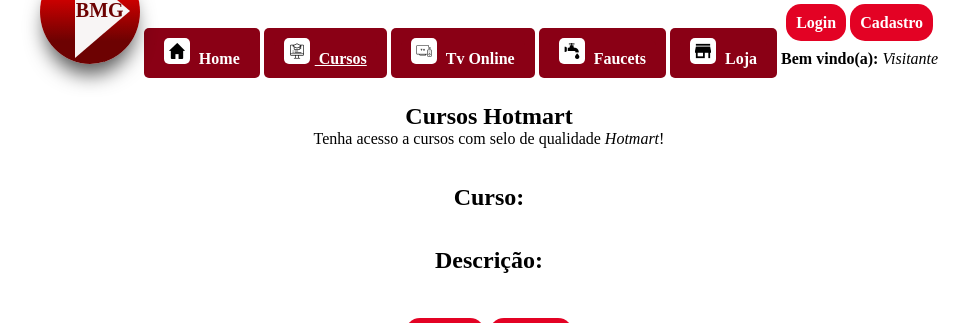
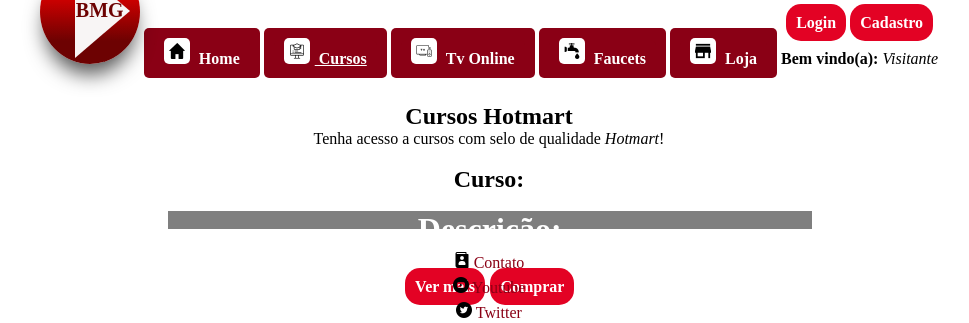
Before and after one commit to flavioleoneramos/bibliotecamusicalgospel, a PHP site: page /curso.php in a window 1280 px wide. Shown: the part 45-368 px from the top of the page, without its empty margins (151-1120 px from the left). Run offline with PHP 8.4, Linux system fonts and the light colour scheme; tables that the repository leaves empty or names only in its code hold one stand-in row (values such as "Sample post"); data that the repository does not hold is empty.

Commit message:
paginaCurso

```diff
--- a/_class/conexaoClass.php
+++ b/_class/conexaoClass.php
@@ -213,25 +213,24 @@
             $cur->setDescricaoCurso($row["descricaoCurso"]);
             echo "<ul>";
                 echo "<li>";
-                echo "</br>";echo "</br>";
+                echo "</br>";
                     echo "<h1>Curso: <em>".$cur->getNomeCurso()."</em></h1>";
-                    echo "<figure>";
+                    echo "</br>";
+                    echo "<figure id='figureCurso'>";
                         //echo "<img src='".$row["imagemCurso"]." alt='".$row["nomeCurso"]."'>";
-                        echo "<img src='".$row["imagemCurso"]."'>";
+                        echo "<img src='".$row["imagemCurso"]."' alt='".$row["nomeCurso"]."'>";
                         //echo "<p>".$row["nomeCurso"]."</p>";
                         echo "<figcaption>";
-                        echo "</br>";
                         echo "<p><h1>Descrição:</h1></p>";
-                        echo "</br>";
                         echo "<p>".$cur->getDescricaoCurso()."</p>";
                         echo "</br>";
+                        echo "<a href='".$cur->getLinkCurso()."' class='link'>Ver mais</a> <a href='".$cur->getLinkComprar()."' class='link'>Comprar</a></br></br>";
+                        echo "<a href='".$cur->getLinkCurso()."'><img src='".$cur->getImagemLinkCurso()."' alt='Ver mais sobre o curso ".$cur->getNomeCurso()."'></a>&nbsp;<a href='".$cur->getLinkComprar()."' class=''><img src='".$cur->getImagemLinkComprar()."' alt='Comprar o curso ".$cur->getNomeCurso()."'></a>";
                         echo "</figcaption>";
                         echo "</br>";
-                        echo "<a href='".$cur->getLinkCurso()."' class='link'>Ver mais</a> <a href='".$cur->getLinkComprar()."' class='link'>Comprar</a>";
                     echo "</figure>";
                 echo "<li>";
             echo "</ul>";
-
 
         }
     }
--- a/_fonts/sectionCurso.php
+++ b/_fonts/sectionCurso.php
@@ -1,3 +1,25 @@
+<style>
+    figure#figureCurso{
+        position: relative;
+        margin: auto;
+        width: 650px;
+        text-align: center;
+    }
+
+    figure#figureCurso figcaption{
+        position: absolute;
+        top: 0;
+        left: 0;
+        width: 99%;
+        height: 99%;
+        margin: auto auto auto 4px;
+        background-color: rgba(0, 0, 0, 0.5);
+        color: white;
+        font-size: 16pt;
+        font-weight: bold;
+    }
+</style>
+
 <h1>Cursos Hotmart</h1>
     <p>Tenha acesso a cursos com selo de qualidade <em>Hotmart</em>!</p>
 <?php
```
Also changed, not shown: _imagens/emagrecedor.PNG, _imagens/pascoa.PNG, _imagens/violao.PNG.
